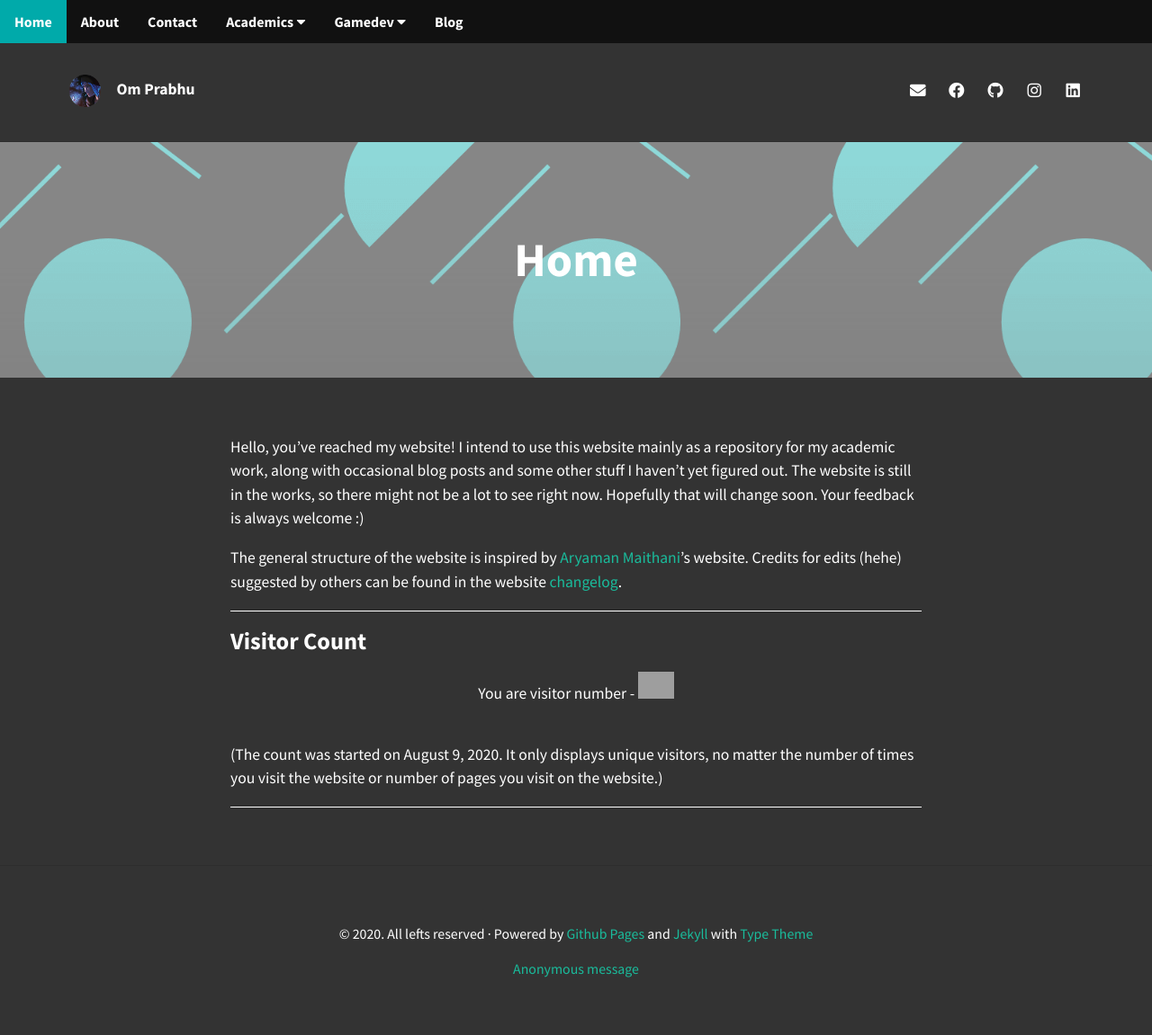
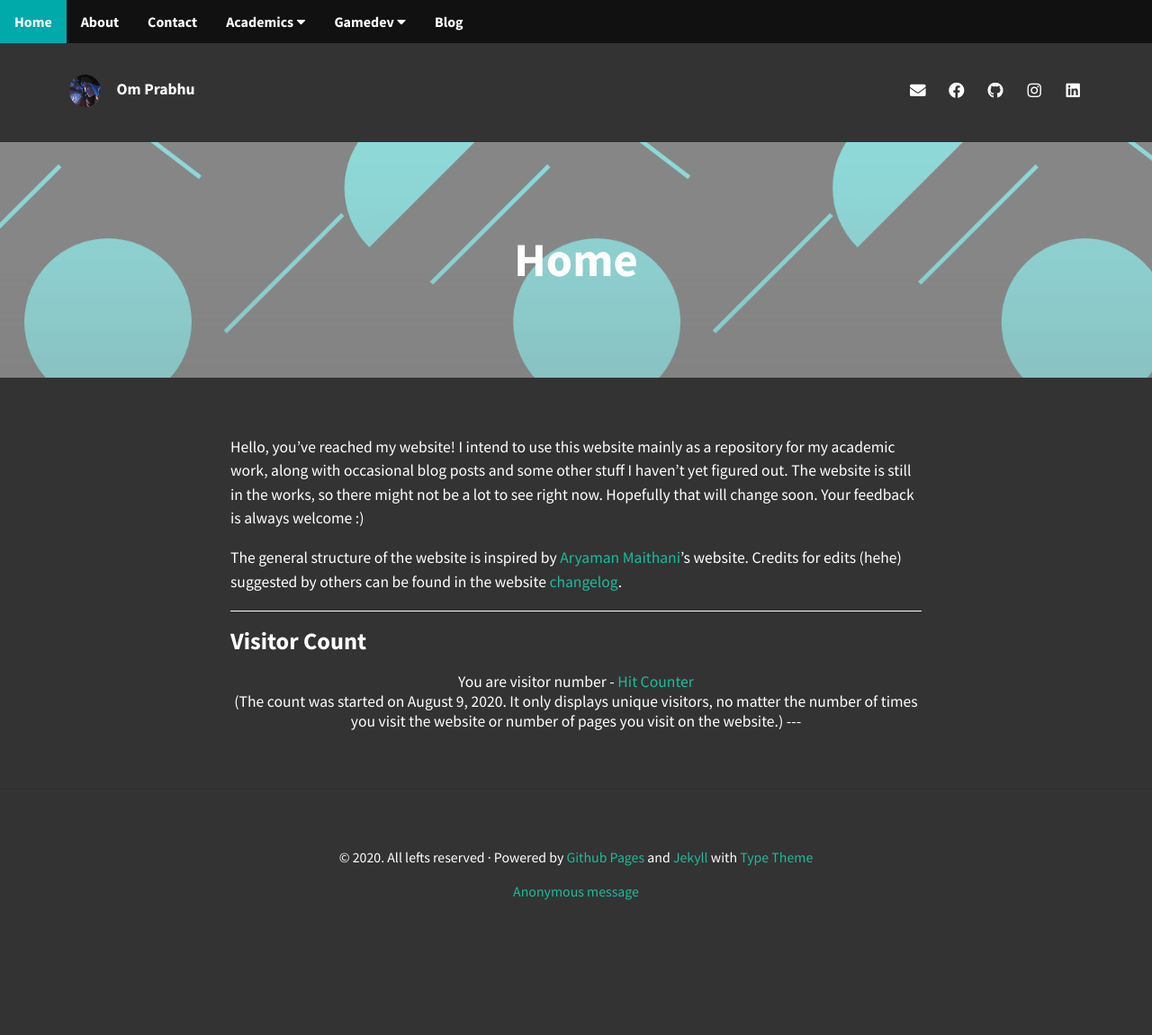
Before and after one commit to omprabhu31/omprabhu31.github.io, a Jekyll site: the page built from index.md, in a window 1280 px wide. Shown: the whole page at 90% size. Built offline with Jekyll 4.4.1, drawn with Linux system fonts in a browser that asks for light colours; nearby versions of some CDN libraries; after the commit the page ends 1065 px from its top, so only the background shows below that; grey boxes are pictures that could not be loaded.

```diff
--- a/index.md
+++ b/index.md
@@ -15,7 +15,9 @@ The general structure of the website is inspired by [Aryaman Maithani](https://a
 <h3>Visitor Count</h3>
 
 <!-- hitwebcounter Code START -->
-<center>You are visitor number - <a href="http://www.reliablecounter.com" target="_blank"><img src="https://www.reliablecounter.com/count.php?page=omprabhu31.github.io2085004&digit=style/plain/31/&reloads=0" width="40" border="0"></a></center>
+<center>You are visitor number - <!-- Badge Code - Do Not Change The Code -->
+<a class="hitCounter" href="https://visitorshitcounter.com/" target="_blank" title="Hit counter" data-name="1f7f994fa596684813ccd8129751426c|5|ip|1|rgb(33, 33, 33);|#ffffff|large|s-hit">Hit Counter</a><script>document.write("<script type='text/javascript' src='https://visitorshitcounter.com/js/hitCounter.js?v="+Date.now()+"'><\/script>");</script>
+<!-- Badge Code End Here -->
 <br/>
 
 (The count was started on August 9, 2020. It only displays unique visitors, no matter the number of times you visit the website or number of pages you visit on the website.)
```
